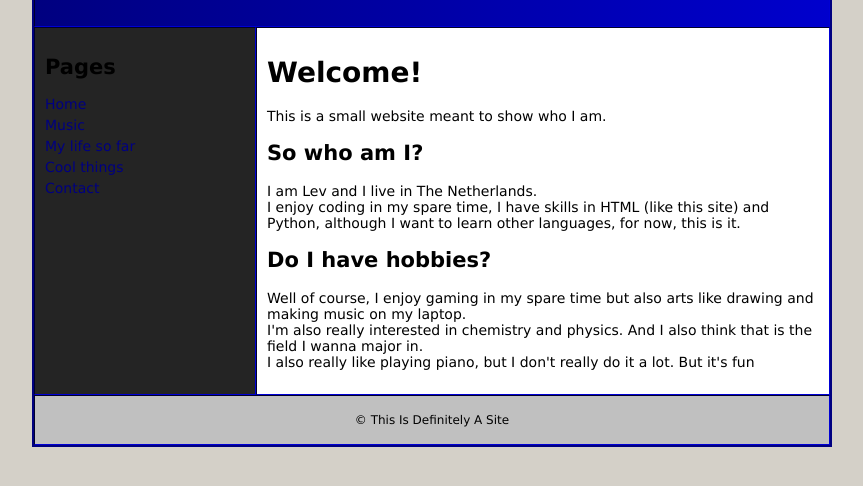
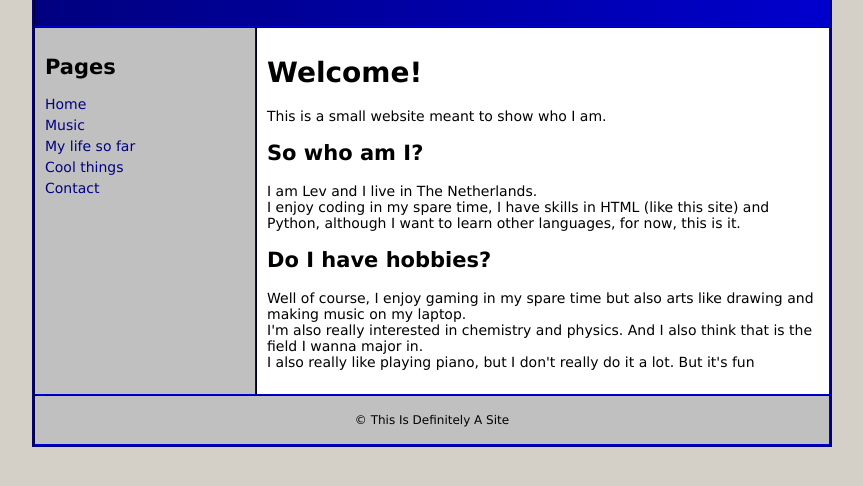
Before and after one commit to Frorganmee/frorganmee.github.io, a plain HTML site: page index.html in a window 1280 px wide. Shown: the part 76-562 px from the top of the page, without its empty margins (208-1071 px from the left). Drawn offline with Linux system fonts and the light colour scheme.

Commit message:
Update style.css

```diff
--- a/style.css
+++ b/style.css
@@ -18,7 +18,7 @@ table {
 }
 
 .nav {
-  background-color: #242424;
+  background-color: #c0c0c0;
   padding: 10px;
 }
 
```
